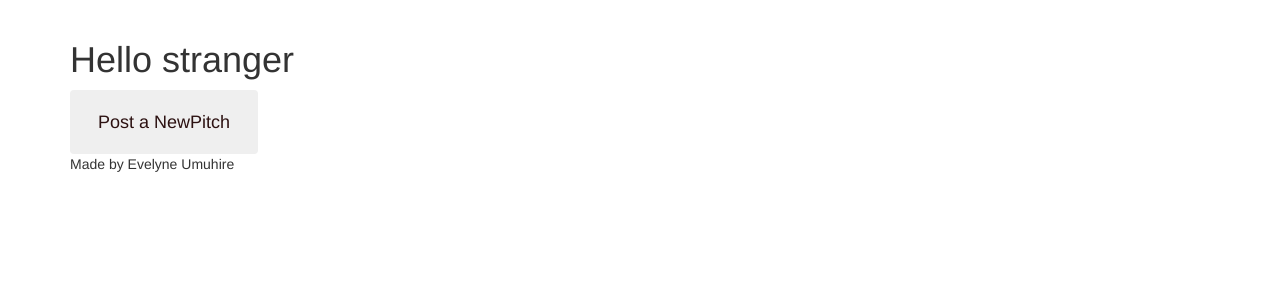
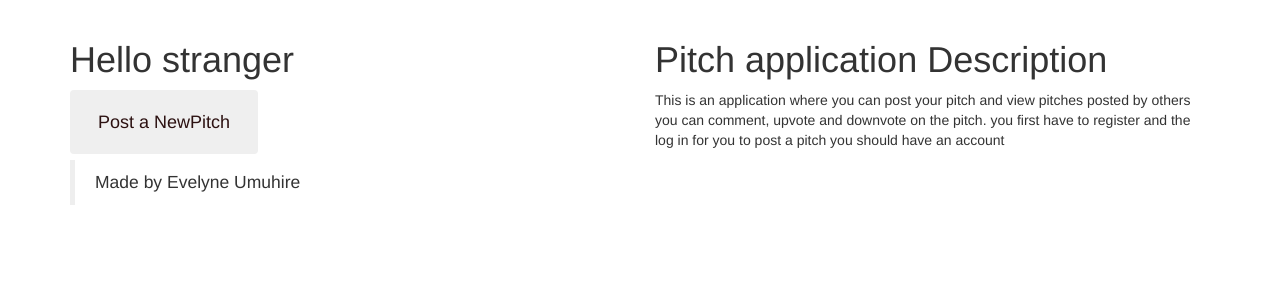
Before and after one commit to evelyne250/Pitch, a Flask app: page / in a window 1280 px wide. Shown: the part 82-382 px from the top of the page. Run offline with Flask 2, Linux system fonts and the light colour scheme; data that the repository does not hold is empty; some libraries are stand-ins or nearby versions.

Commit message:
more stylings

```diff
--- a/app/templates/index.html
+++ b/app/templates/index.html
@@ -5,7 +5,8 @@
 {% endblock %}
  {% block content %}
  <div class="container">
-
+<div class="row">
+  <div class="col-md-6">
   {% if current_user.is_authenticated%}
     <h1>Hello {{current_user.username}}</h1>
   {% else %}
@@ -15,9 +16,15 @@
   <button class="btn btn-outline-primary">
       <a style="text-align: center; color: rgb(44, 17, 17);" class="navbar-brand" href="/pitches/new/"> Post a NewPitch </a>
   </button>
-<footer>
-        <p>Made by Evelyne Umuhire</p>
-   </footer>
+
+  </div>
+  <div class="col-md-6">
+    <h1>Pitch application Description</h1>
+     <p>This is an application where you can post your pitch and view pitches posted by others you can comment, upvote and downvote on the pitch. you first have to register and the log in for you to post a pitch you should have an account </p>
 </div>
 
+</div>
+<blockquote>
+    <p>Made by Evelyne Umuhire</p>
+  </blockquote>
  {% endblock %}
```
